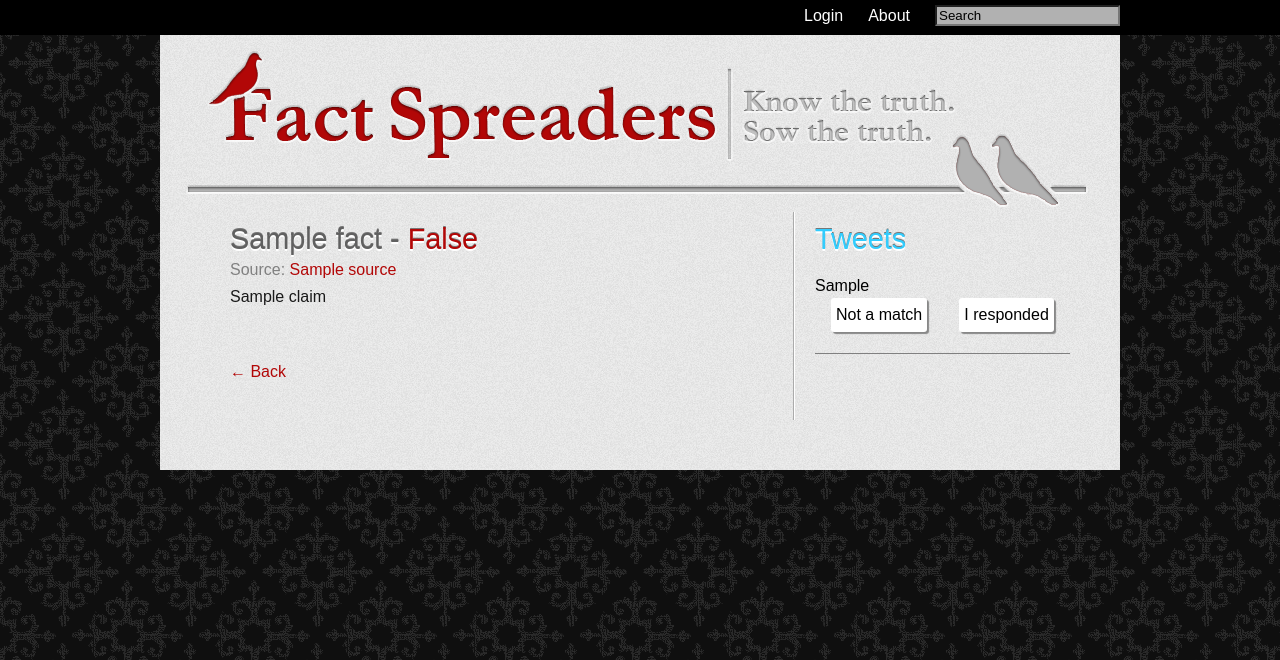
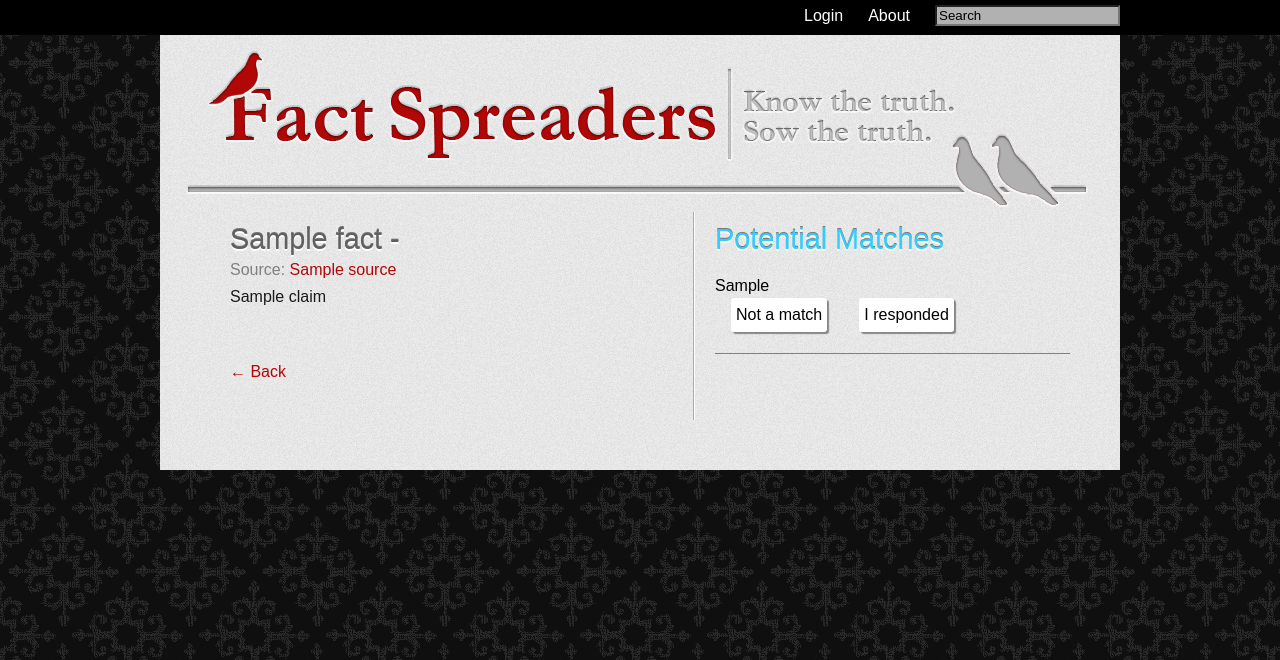
Before and after one commit to presnick/factspreaders, a Django app: template website/factcheck/templates/Tweets.html in a window 1280 px wide. Shown: the top 660 px of the page. Run offline with Django 3.2, Linux system fonts and the light colour scheme; the template is opened without the code that fills it: most values are stand-ins (such as "Sample title", 1, 10 or a date in 2020); some libraries are stand-ins or nearby versions.

Commit message:
cosmetic changes; new db

```diff
--- a/website/factcheck/factchecker/models.py
+++ b/website/factcheck/factchecker/models.py
@@ -16,9 +16,9 @@ class Tweet(models.Model):
     remote_id = models.IntegerField()
 
 class Factcheck(models.Model):
-    title = models.CharField(max_length=30)
+    title = models.CharField(max_length=140)
     claim = models.TextField()
-    status = models.CharField(max_length=20)
+    status = models.CharField(max_length=140)
     url = models.TextField()
-    source = models.CharField(max_length=50)
+    source = models.CharField(max_length=240)
     remote_id = models.IntegerField()
--- a/website/factcheck/factchecker/static/css/style.css
+++ b/website/factcheck/factchecker/static/css/style.css
@@ -66,7 +66,7 @@ div, h1, h2, h3 {
 {
     margin: 10px 25px 5px 70px;
     float:left;
-    width: 530px;
+    width: 430px;
     display:inline-block;
 }
 
@@ -78,7 +78,7 @@ div, h1, h2, h3 {
 #tweet_bar
 {
     float:right;
-    width: 255px;
+    width: 355px;
     display:inline-block;
     border-left-style:groove;
     border-color:#FFFFFF;
--- a/website/factcheck/factchecker/views.py
+++ b/website/factcheck/factchecker/views.py
@@ -86,13 +86,14 @@ def fetch_articles(last_id, limit):
     url = "http://newton.si.umich.edu/rumors_demo/rumors.php"
     params = { "func": "getArticles", "last_article_id": last_id, "ret_limit": limit }
     data = urllib.urlencode(params)
-
     req = urllib2.Request(url, data)
     response = urllib2.urlopen(req)
 
-    article_list = json.loads(response.read()) #15 is start of JSON, -19 is end of JSON
+    article_list = json.loads(response.read())
+
     if article_list != None:
         for article in article_list:
             article_source = get_article_source(article['LINK'])
             fc = Factcheck(remote_id=article["QID"], url=article['LINK'], source=article_source, title=article['TITLE'], claim=article['CONTENT'])
             fc.save()
+        return len(article_list)
--- a/website/factcheck/templates/Tweets.html
+++ b/website/factcheck/templates/Tweets.html
@@ -30,7 +30,7 @@
 			<div id = "content">
                 <div id = "fact_detail">
 					{% if fact %}
-						<div class = "fact_title">{{ fact.title }} - <span class = "not_true">False</span></div>
+						<div class = "fact_title">{{ fact.title }} - <span class = "not_true"></span></div>
 						<div class = "fact_meta">Source: <a href='{{ fact.url }}'>{{ fact.source }}</a></div>
 						<div class = "fact_brief">{{ fact.claim }}</div>
 						<br>
@@ -40,7 +40,7 @@
 					{% endif %}
 				</div>
 				<div id = "tweet_bar">
-					<div id = "title">Tweets</div>
+					<div id = "title">Potential Matches</div>
                     {% if tweets %}
 						{% for tweet in tweets %}
 							<div class="tweet">
```
Also changed, not shown: website/factcheck.db.
